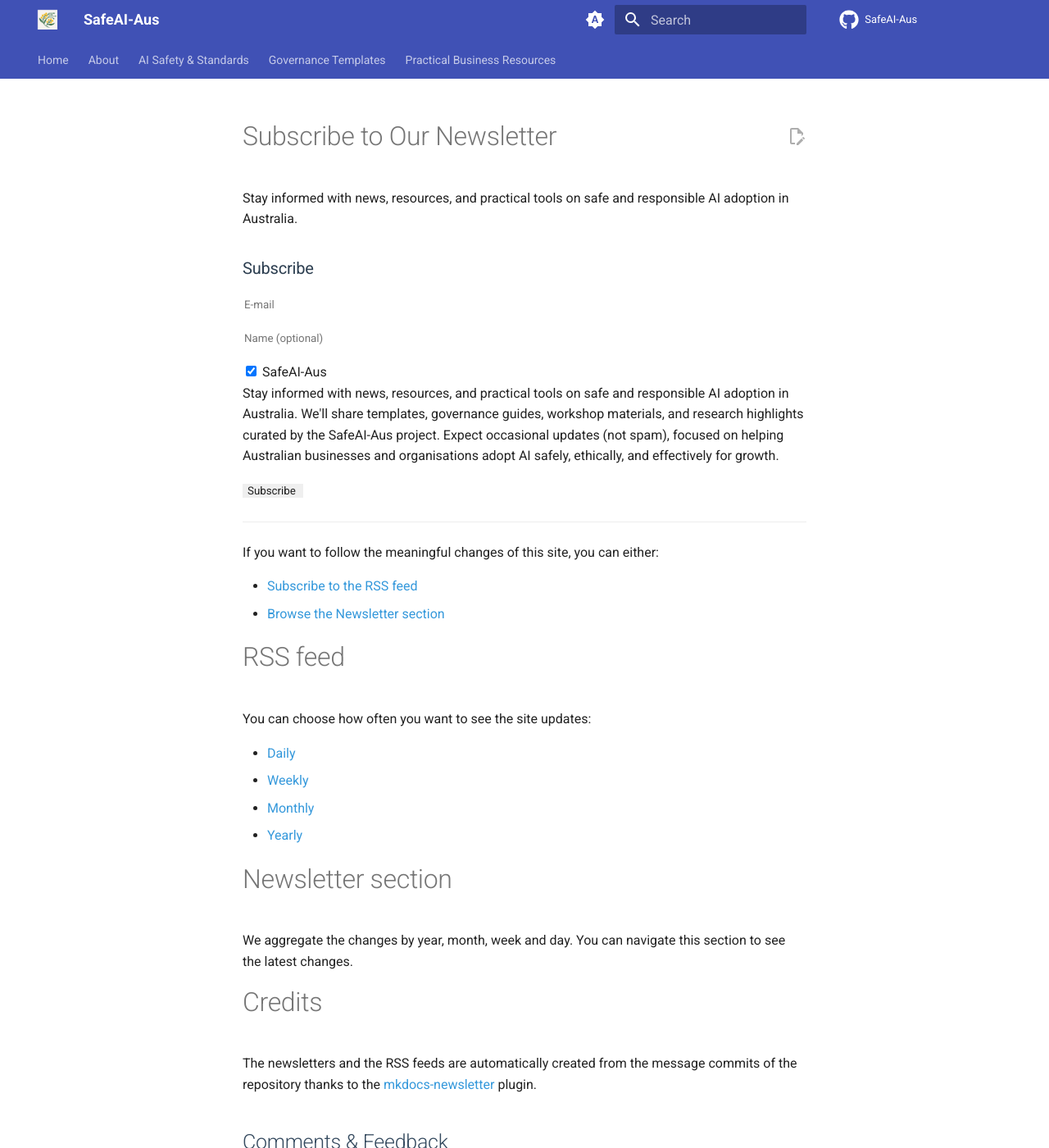
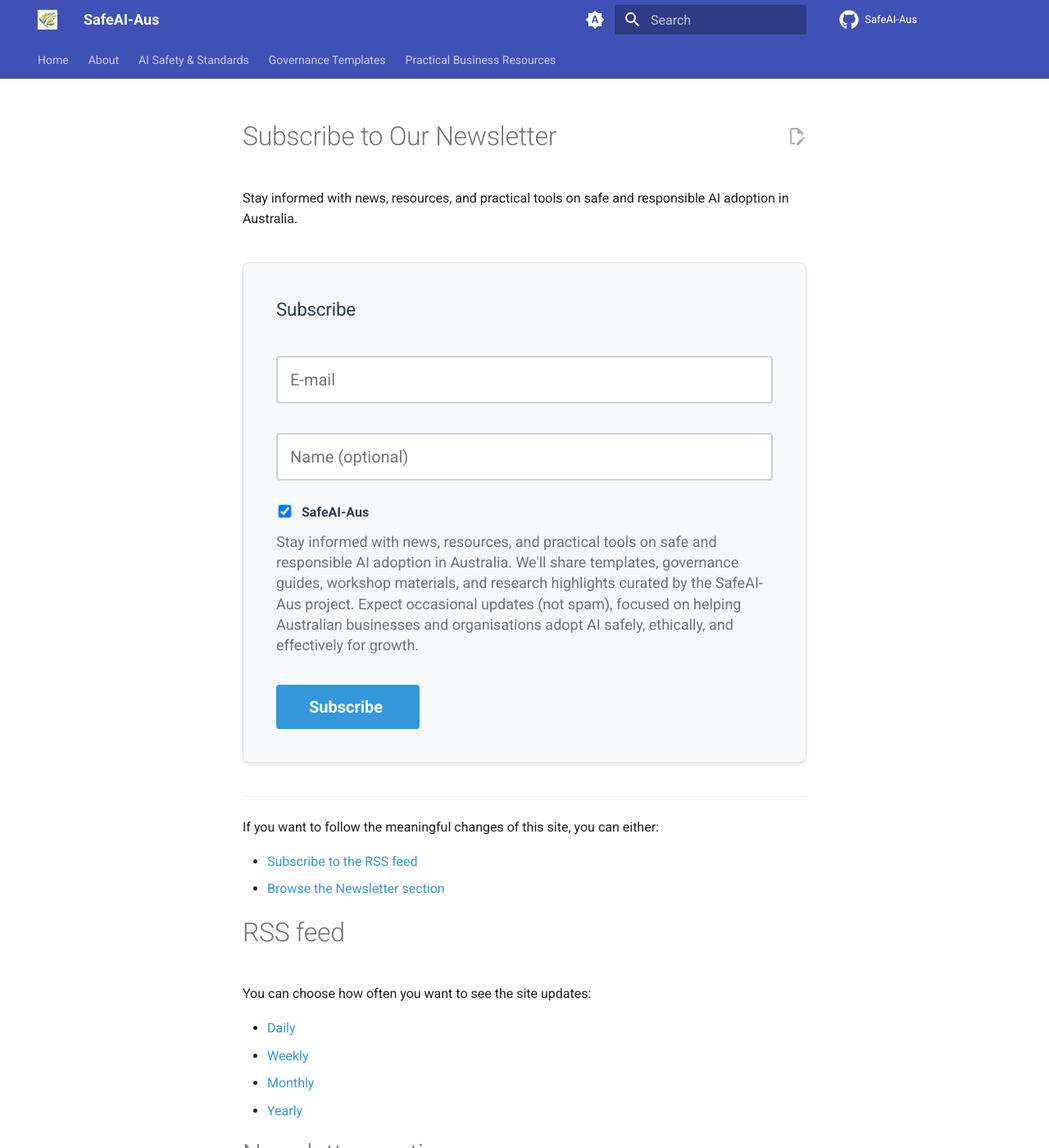
Before and after one commit to safeai-aus/safeai-aus.github.io, an MkDocs documentation site: the page built from docs/newsletter/0_newsletter_index.md, in a window 1280 px wide and 1400 px high. Shown: the whole window at 82% size. Built offline with MkDocs 1.6.1 and Material for MkDocs 9.7.7, drawn with Linux system fonts in a browser that asks for light colours; comment, search, counter and statistics services are not loaded.

Commit message:
Fix newsletter form layout with proper input field styling
- Add visible borders to email and name input fields
- Improve form container with background and padding
- Add focus states and hover effects for better UX
- Include dark mode support for all form elements
- Style submit button with proper spacing and interactions
- Enhance overall form accessibility and visual clarity

```diff
--- a/docs/assets/extra.css
+++ b/docs/assets/extra.css
@@ -224,6 +224,114 @@
     }
 }
 
+/* Newsletter form styling */
+.listmonk-form {
+    background-color: #f8f9fa;
+    padding: 2rem;
+    border-radius: 8px;
+    border: 1px solid #dee2e6;
+    margin: 2rem 0;
+    box-shadow: 0 2px 4px rgba(0,0,0,0.1);
+}
+
+.listmonk-form h3 {
+    margin-top: 0;
+    margin-bottom: 1.5rem;
+    color: #2c3e50;
+    font-size: 1.4em;
+}
+
+.listmonk-form input[type="email"],
+.listmonk-form input[type="text"] {
+    width: 100%;
+    padding: 0.75rem;
+    margin: 0.5rem 0;
+    border: 2px solid #ced4da;
+    border-radius: 4px;
+    font-size: 1rem;
+    transition: border-color 0.3s ease, box-shadow 0.3s ease;
+    background-color: #ffffff;
+}
+
+.listmonk-form input[type="email"]:focus,
+.listmonk-form input[type="text"]:focus {
+    outline: none;
+    border-color: #3498db;
+    box-shadow: 0 0 0 3px rgba(52, 152, 219, 0.1);
+}
+
+.listmonk-form input[type="checkbox"] {
+    margin-right: 0.5rem;
+    transform: scale(1.2);
+}
+
+.listmonk-form label {
+    font-weight: 600;
+    color: #2c3e50;
+    cursor: pointer;
+}
+
+.listmonk-form span {
+    display: block;
+    margin-top: 0.5rem;
+    color: #6c757d;
+    font-size: 0.9rem;
+    line-height: 1.4;
+}
+
+.listmonk-form input[type="submit"] {
+    background-color: #3498db;
+    color: white;
+    padding: 0.75rem 2rem;
+    border: none;
+    border-radius: 4px;
+    font-size: 1rem;
+    font-weight: 600;
+    cursor: pointer;
+    transition: background-color 0.3s ease, transform 0.2s ease;
+    margin-top: 1rem;
+}
+
+.listmonk-form input[type="submit"]:hover {
+    background-color: #2980b9;
+    transform: translateY(-1px);
+}
+
+.listmonk-form input[type="submit"]:active {
+    transform: translateY(0);
+}
+
+/* Dark mode support for newsletter form */
+[data-md-color-scheme="slate"] .listmonk-form {
+    background-color: #424242;
+    border-color: #555;
+}
+
+[data-md-color-scheme="slate"] .listmonk-form h3 {
+    color: #e8e8e8;
+}
+
+[data-md-color-scheme="slate"] .listmonk-form input[type="email"],
+[data-md-color-scheme="slate"] .listmonk-form input[type="text"] {
+    background-color: #2d2d2d;
+    border-color: #555;
+    color: #e0e0e0;
+}
+
+[data-md-color-scheme="slate"] .listmonk-form input[type="email"]:focus,
+[data-md-color-scheme="slate"] .listmonk-form input[type="text"]:focus {
+    border-color: #64b5f6;
+    box-shadow: 0 0 0 3px rgba(100, 181, 246, 0.1);
+}
+
+[data-md-color-scheme="slate"] .listmonk-form label {
+    color: #e8e8e8;
+}
+
+[data-md-color-scheme="slate"] .listmonk-form span {
+    color: #adb5bd;
+}
+
 /* Print-friendly styles */
 @media print {
     .md-content {
```
